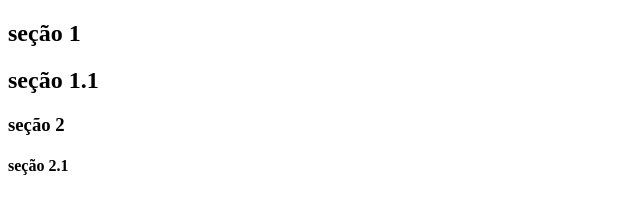
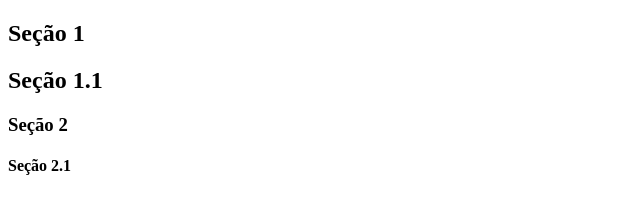
Before and after one commit to akarinela/Atividade3, a plain HTML site: page index.html in a window 1280 px wide. Shown: the full height of the page, 0-640 px from the left. Drawn offline with Linux system fonts and the light colour scheme.

Commit message:
Update index.html

```diff
--- a/index.html
+++ b/index.html
@@ -3,16 +3,16 @@
     <body>
         <main>
             <section>
-                <h1>seção 1</h1>
+                <h1>Seção 1</h1>
             </section>
             <section>
-                <h2>seção 1.1</h2>
+                <h2>Seção 1.1</h2>
             </section>
             <section>
-                <h3>seção 2</h3>
+                <h3>Seção 2</h3>
             </section>
             <section>
-                <h4>seção 2.1</h4>
+                <h4>Seção 2.1</h4>
             </section>
         </main>
     </body>
```
